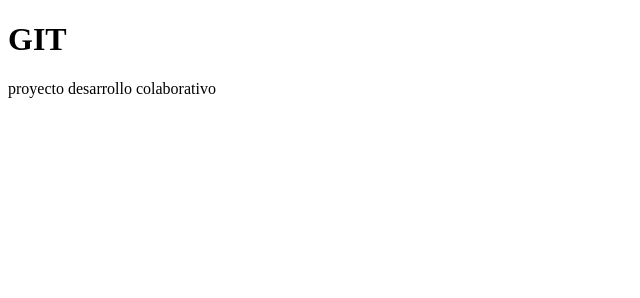
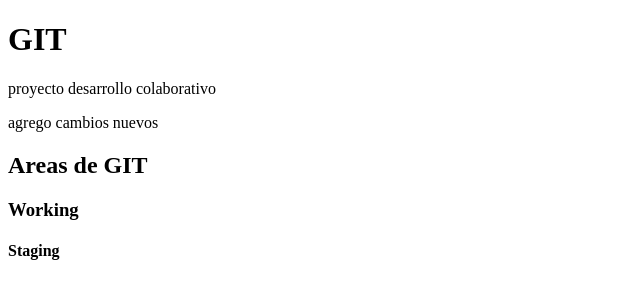
Before and after one commit to AlejandraSosa/git-v19, a plain HTML site: page index.html in a window 1280 px wide. Shown: the whole page, without its empty margins (0-640 px from the left). Drawn offline with Linux system fonts and the light colour scheme.

Commit message:
add y commit

```diff
--- a/index.html
+++ b/index.html
@@ -9,8 +9,13 @@
 <body>
     <header>
     <h1>GIT</h1>
-        <p>proyecto desarrollo colaborativo</p>
+        <p>proyecto desarrollo  colaborativo</p>
+        <p>agrego cambios nuevos</p>
     </header>
-
+<SECtion>
+    <H2>Areas de GIT </H2>
+    <h3>Working</h3>
+    <h4>Staging</h4>
+</SECtion>
 </body>
 </html>
```
